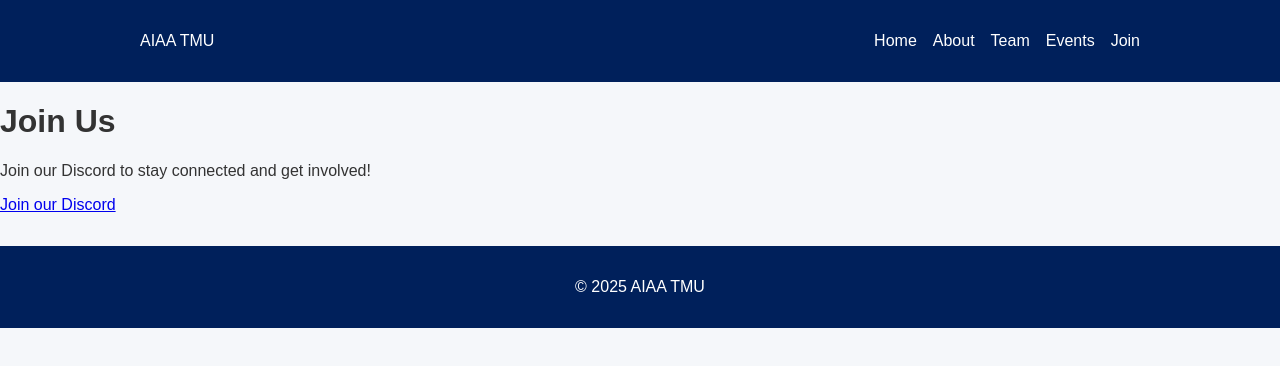
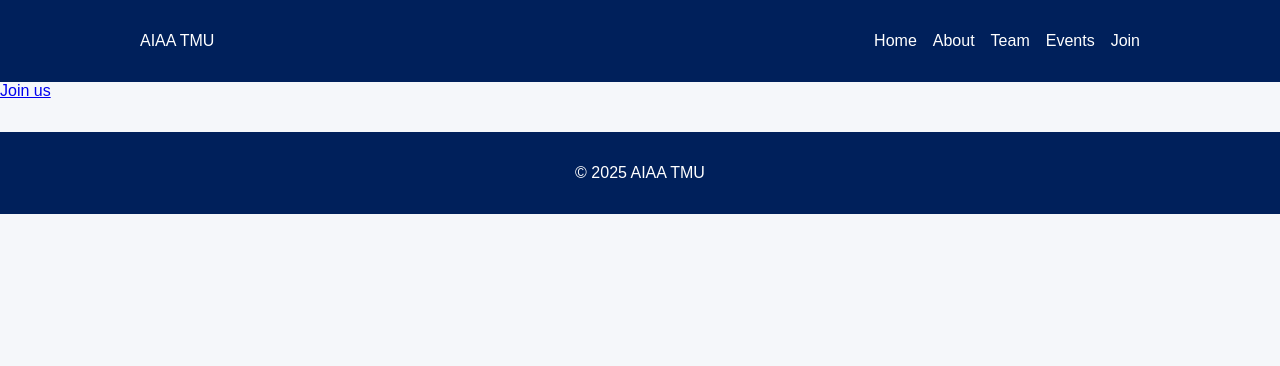
Before and after one commit to AIAA-TMU/aiaa-tmu, a plain HTML site: page join.html in a window 1280 px wide. Drawn offline with Linux system fonts and the light colour scheme.

Commit message:
Update join.html

```diff
--- a/join.html
+++ b/join.html
@@ -21,9 +21,8 @@
   </header>
 
   <main>
-    <h1>Join Us</h1>
-    <p>Join our Discord to stay connected and get involved!</p>
-    <a href="https://discord.gg/s9CXNWV5f4" target="_blank" class="join-button">Join our Discord</a>
+
+    <a href="https://discord.gg/s9CXNWV5f4" target="_blank" class="join-button">Join us</a>
   </main>
 
   <footer>
```
